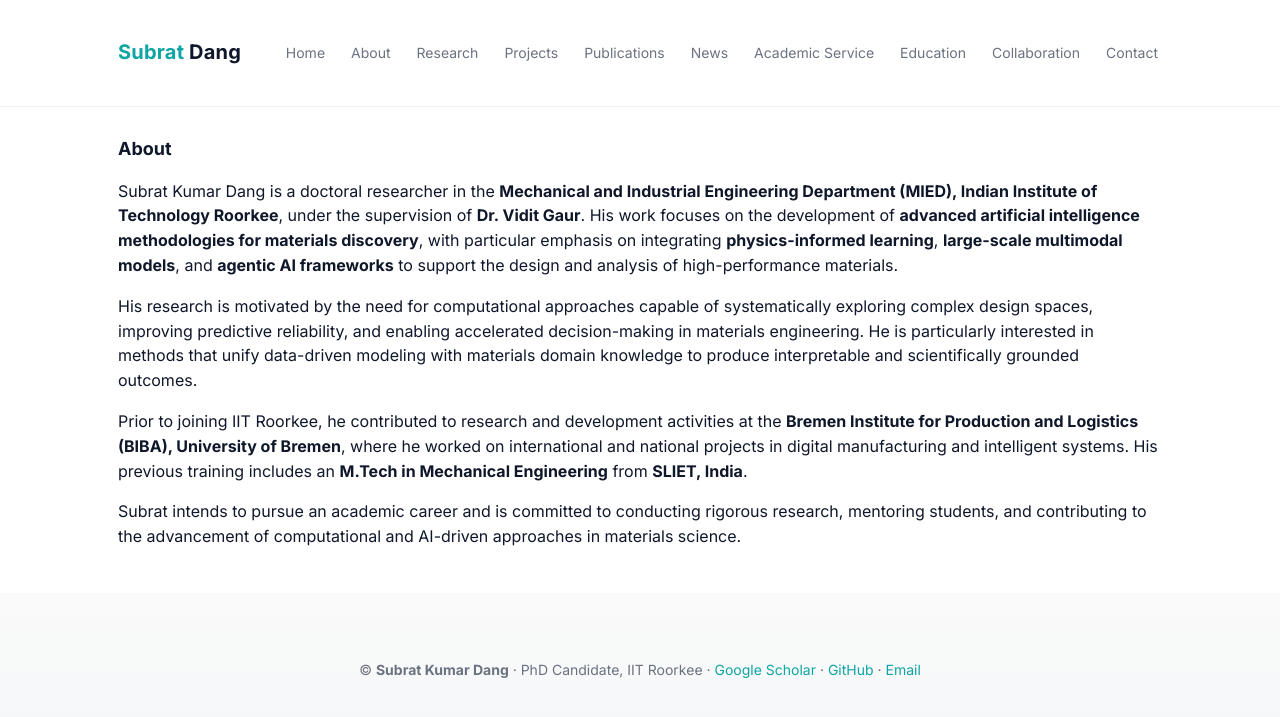
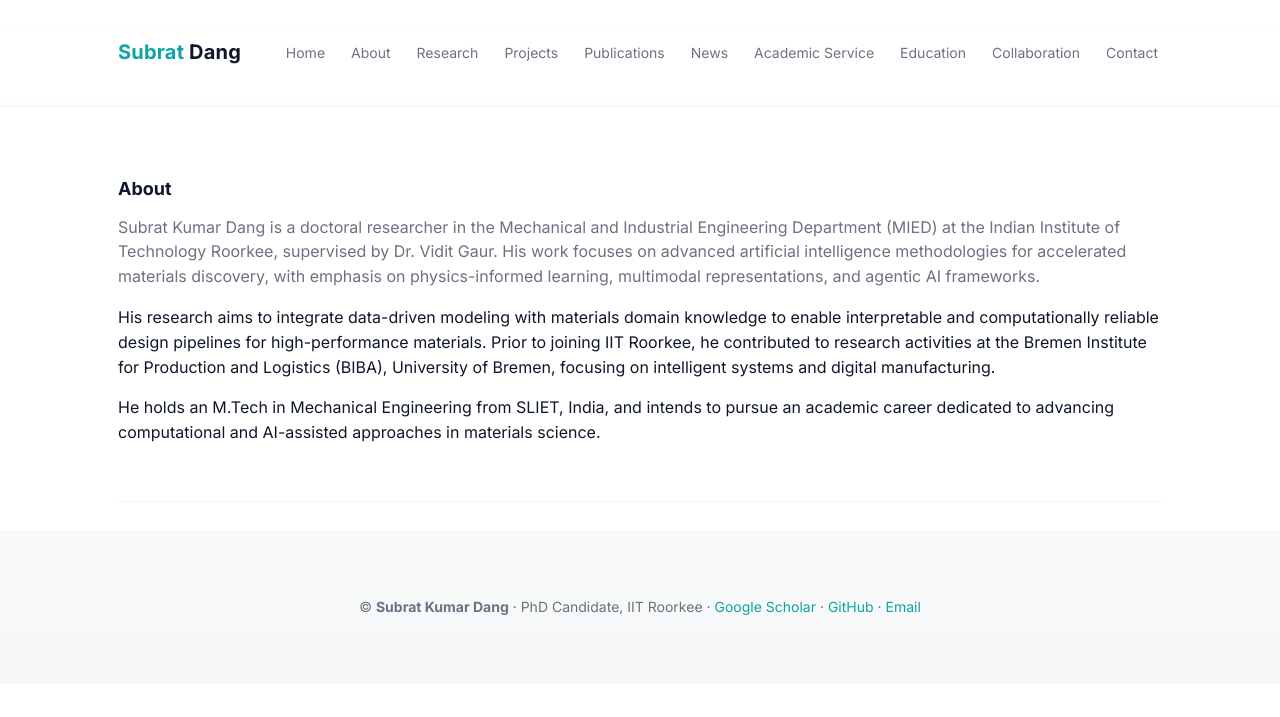
Before and after one commit to Dang1994/subratdang, a Jekyll site: the page built from about.md, in a window 1280 px wide. Shown: the top 717 px of the page. Built offline with Jekyll 4.4.1, drawn with Linux system fonts in a browser that asks for light colours.

Commit message:
imprve about

```diff
--- a/about.md
+++ b/about.md
@@ -3,12 +3,28 @@
 title: About
 ---
 
-## About
+<section>
+  <h2>About</h2>
 
-Subrat Kumar Dang is a doctoral researcher in the **Mechanical and Industrial Engineering Department (MIED), Indian Institute of Technology Roorkee**, under the supervision of **Dr. Vidit Gaur**. His work focuses on the development of **advanced artificial intelligence methodologies for materials discovery**, with particular emphasis on integrating **physics-informed learning**, **large-scale multimodal models**, and **agentic AI frameworks** to support the design and analysis of high-performance materials.
+  <p class="lead">
+    Subrat Kumar Dang is a doctoral researcher in the Mechanical and Industrial Engineering
+    Department (MIED) at the Indian Institute of Technology Roorkee, supervised by Dr. Vidit Gaur.
+    His work focuses on advanced artificial intelligence methodologies for accelerated materials
+    discovery, with emphasis on physics-informed learning, multimodal representations, and
+    agentic AI frameworks.
+  </p>
 
-His research is motivated by the need for computational approaches capable of systematically exploring complex design spaces, improving predictive reliability, and enabling accelerated decision-making in materials engineering. He is particularly interested in methods that unify data-driven modeling with materials domain knowledge to produce interpretable and scientifically grounded outcomes.
+  <p>
+    His research aims to integrate data-driven modeling with materials domain knowledge to enable
+    interpretable and computationally reliable design pipelines for high-performance materials.
+    Prior to joining IIT Roorkee, he contributed to research activities at the Bremen Institute for
+    Production and Logistics (BIBA), University of Bremen, focusing on intelligent systems and
+    digital manufacturing.
+  </p>
 
-Prior to joining IIT Roorkee, he contributed to research and development activities at the **Bremen Institute for Production and Logistics (BIBA), University of Bremen**, where he worked on international and national projects in digital manufacturing and intelligent systems. His previous training includes an **M.Tech in Mechanical Engineering** from **SLIET, India**.
-
-Subrat intends to pursue an academic career and is committed to conducting rigorous research, mentoring students, and contributing to the advancement of computational and AI-driven approaches in materials science.
+  <p>
+    He holds an M.Tech in Mechanical Engineering from SLIET, India, and intends to pursue an
+    academic career dedicated to advancing computational and AI-assisted approaches in materials
+    science.
+  </p>
+</section>
```
